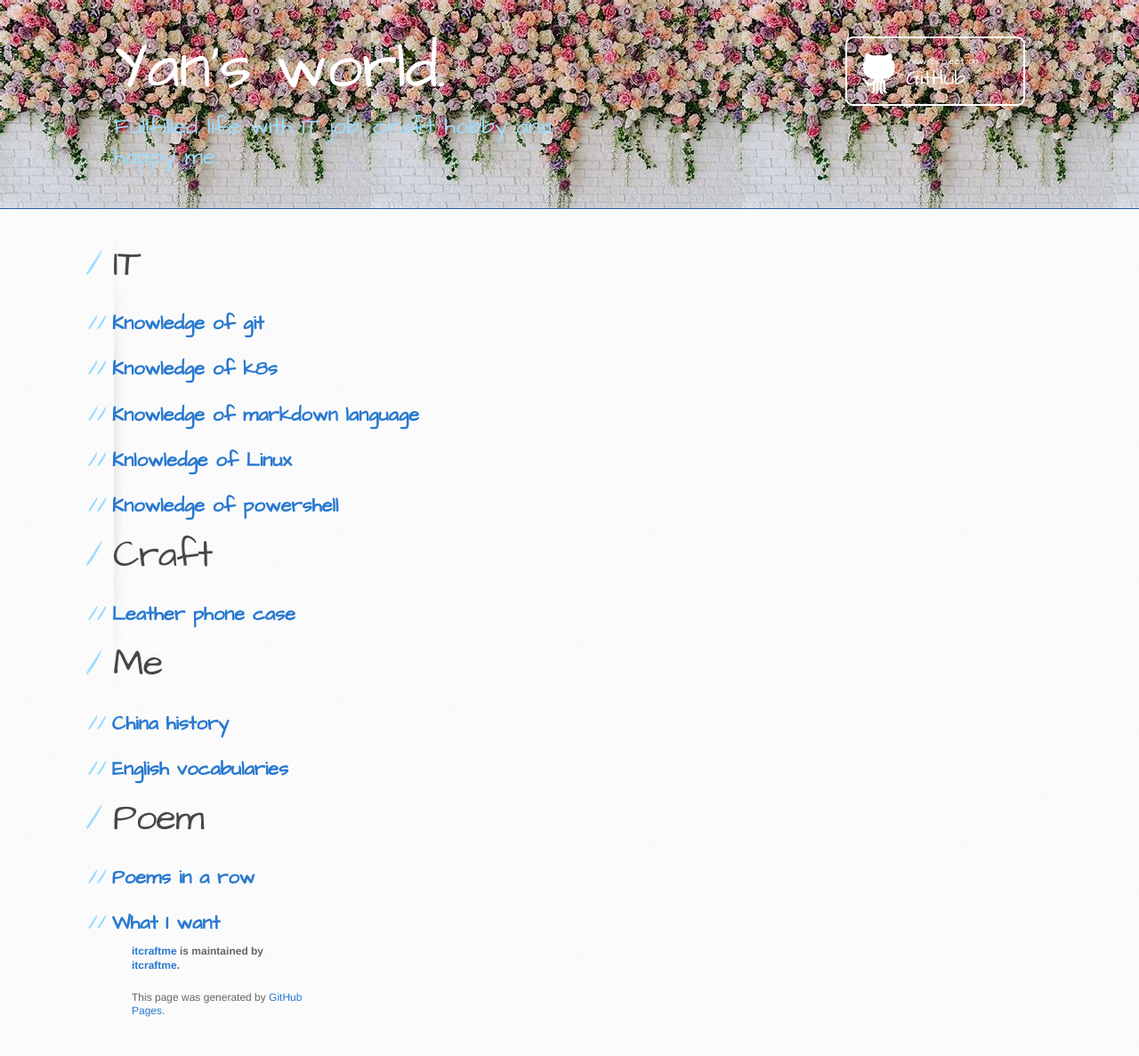
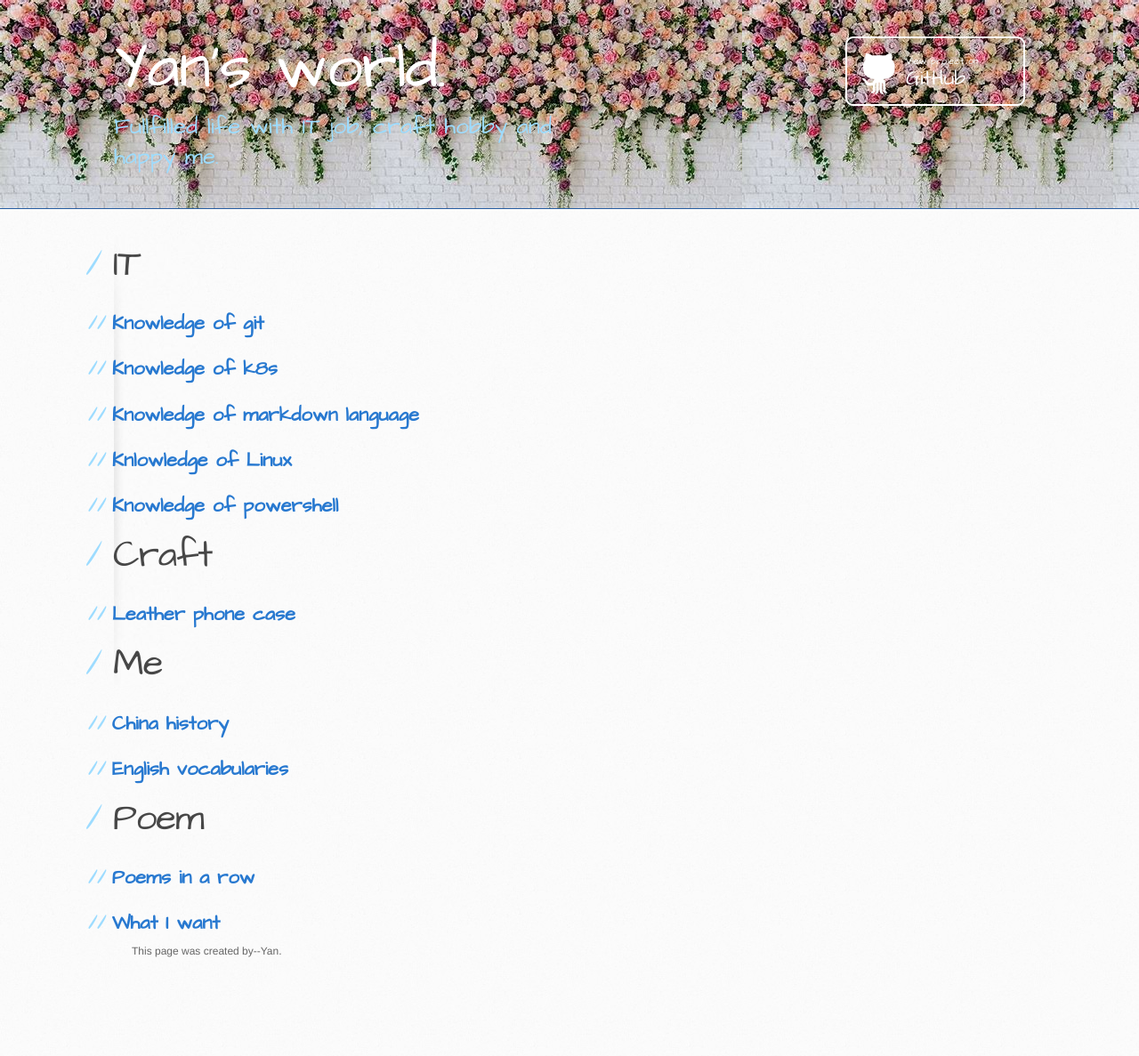
Before and after one commit to itcraftme/itcraftme, a Jekyll site: the page built from index.md, in a window 1280 px wide. Shown: the whole page at 89% size. Built offline with Jekyll 4.4.1, drawn with Linux system fonts in a browser that asks for light colours; our own code applies the rules of GitHub Pages for plain Markdown files; after the commit the page ends 1121 px from its top, so only the background shows below that.

Commit message:
Update default.html
sidebar updated

```diff
--- a/_layouts/default.html
+++ b/_layouts/default.html
@@ -50,11 +50,14 @@
             </a>
           {% endif %}
 
-          {% if site.github.is_project_page %}
+<!--
+         {% if site.github.is_project_page %}
             <p class="repo-owner"><a href="{{ site.github.repository_url }}">{{ site.github.repository_name }}</a> is maintained by <a href="{{ site.github.owner_url }}">{{ site.github.owner_name }}</a>.</p>
           {% endif %}
 
           <p>This page was generated by <a href="https://pages.github.com">GitHub Pages</a>.</p>
+-->
+          <p>This page was created by--Yan</a>.</
         </aside>
       </div>
     </div>
```
